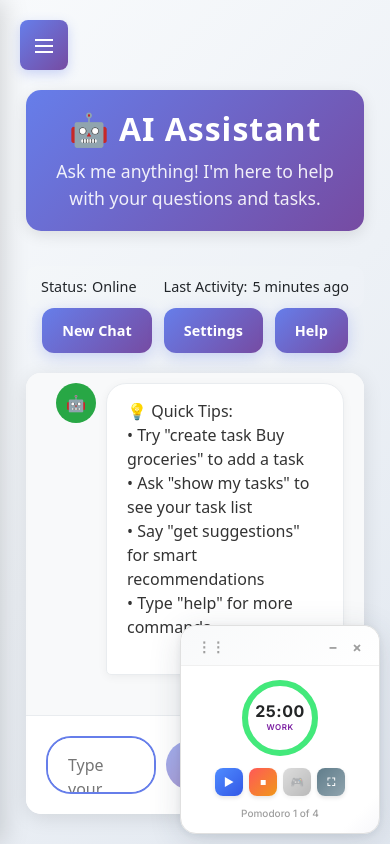
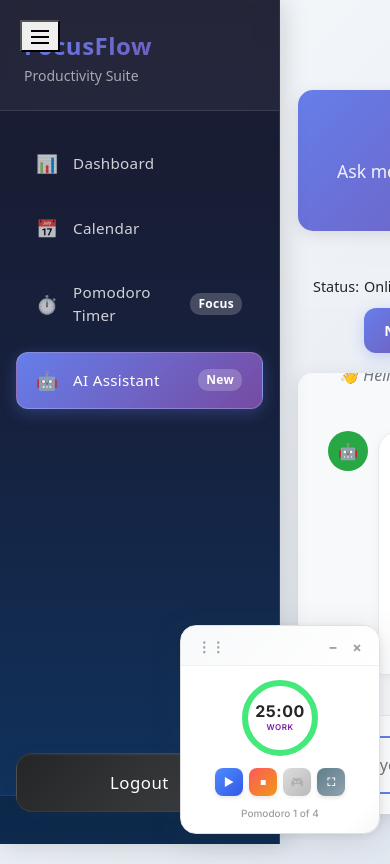
Before and after one commit to tmit00/AT3-Web-Application, a Flask app: page /chatbot in a window 390 px wide. Run offline with Flask 3, Linux system fonts and the light colour scheme; the visitor is signed in with stand-in values (Sample User, id 1); parts of the project's set-up code (start-up, migrations or seed data) failed here and were passed over.

Commit message:
Fixed css issues with the padding on dashboard and adjusted the logout button.

```diff
--- a/static/css/base.css
+++ b/static/css/base.css
@@ -165,379 +165,46 @@
 }
 
 .logout-button {
-    background: linear-gradient(135deg, #ff6b6b 0%, #ee5a52 100%);
+    background: linear-gradient(135deg, #232526 0%, #414345 100%);
     color: #fff;
     text-decoration: none;
     display: flex;
     align-items: center;
     justify-content: center;
-    gap: 12px;
-    border-radius: 12px;
-    padding: 16px 20px;
-    font-weight: 600;
-    font-size: 0.95rem;
-    transition: all 0.3s cubic-bezier(0.4, 0, 0.2, 1);
-    box-shadow: 0 4px 12px rgba(255, 107, 107, 0.2);
-    border: 1px solid rgba(255,255,255,0.1);
+    gap: 10px;
+    border-radius: 16px;
+    padding: 16px 0;
+    width: 100%;
+    font-weight: 500;
+    font-size: 1.05rem;
+    letter-spacing: 0.03em;
+    transition: background 0.25s cubic-bezier(0.4,0,0.2,1), color 0.2s, box-shadow 0.2s, border 0.2s;
+    box-shadow: 0 2px 12px rgba(44,62,80,0.13), 0 1.5px 0.5px rgba(255,255,255,0.04) inset;
+    border: 1.5px solid rgba(255,255,255,0.08);
+    margin: 0;
     position: relative;
     overflow: hidden;
 }
 
-.logout-button::before {
+.logout-button::after {
     content: '';
     position: absolute;
-    top: 0;
-    left: -100%;
-    width: 100%;
-    height: 100%;
-    background: linear-gradient(90deg, transparent, rgba(255,255,255,0.2), transparent);
-    transition: left 0.5s ease;
+    inset: 0;
+    border-radius: 16px;
+    border: 2px solid transparent;
+    transition: border 0.25s cubic-bezier(0.4,0,0.2,1);
+    pointer-events: none;
 }
 
 .logout-button:hover {
-    background: linear-gradient(135deg, #ee5a52 0%, #ff6b6b 100%);
+    background: linear-gradient(135deg, #232526 0%, #232526 60%, #667eea 100%);
     color: #fff;
-    transform: translateY(-2px);
-    box-shadow: 0 8px 24px rgba(255, 107, 107, 0.3);
-}
-
-.logout-button:hover::before {
-    left: 100%;
-}
-
-.logout-icon {
-    width: 18px;
-    height: 18px;
-    display: flex;
-    align-items: center;
-    justify-content: center;
-    font-size: 1rem;
-}
-
-/* Sidebar scrollbar */
-.sidebar::-webkit-scrollbar {
-    width: 6px;
-}
-
-.sidebar::-webkit-scrollbar-track {
-    background: rgba(255,255,255,0.05);
-}
-
-.sidebar::-webkit-scrollbar-thumb {
-    background: rgba(255,255,255,0.2);
-    border-radius: 3px;
-}
-
-.sidebar::-webkit-scrollbar-thumb:hover {
-    background: rgba(255,255,255,0.3);
-}
-
-/* Update main content margin for new sidebar width */
-.main-content {
-    margin-left: 280px;
-}
-
-/* Mobile responsive sidebar */
-@media (max-width: 768px) {
-    .sidebar {
-        transform: translateX(-100%);
-        transition: transform 0.3s cubic-bezier(0.4, 0, 0.2, 1);
-        width: 300px;
-    }
-
-    .sidebar.open {
-        transform: translateX(0);
-    }
-
-    .main-content {
-        margin-left: 0;
-        padding-top: 80px;
-    }
-
-    .mobile-menu-toggle {
-        display: block;
-        background: linear-gradient(135deg, #667eea 0%, #764ba2 100%);
-        border: 1px solid rgba(255,255,255,0.2);
-        box-shadow: 0 4px 16px rgba(102, 126, 234, 0.3);
-    }
-
-    .mobile-menu-toggle:hover {
-        transform: translateY(-2px);
-        box-shadow: 0 6px 20px rgba(102, 126, 234, 0.4);
-    }
-}
-
-/* Sidebar overlay for mobile */
-.sidebar-overlay {
-    position: fixed;
-    top: 0;
-    left: 0;
-    width: 100%;
-    height: 100%;
-    background: rgba(0,0,0,0.5);
-    z-index: 999;
-    opacity: 0;
-    visibility: hidden;
-    transition: all 0.3s ease;
-}
-
-.sidebar-overlay.active {
-    opacity: 1;
-    visibility: visible;
-}
-
-.main-content {
-    flex: 1;
-    padding: 40px 32px;
-    position: relative;
-    min-height: 100vh;
-    margin-left: 250px;
-    overflow-y: auto;
-    max-height: 100vh;
-}
-
-/* Mobile menu toggle button */
-.mobile-menu-toggle {
-    display: none;
-    position: fixed;
-    top: 20px;
-    left: 20px;
-    z-index: 1001;
-    background: linear-gradient(135deg, #667eea 0%, #764ba2 100%);
-    color: white;
-    border: none;
-    border-radius: 8px;
-    padding: 12px;
-    cursor: pointer;
-    box-shadow: 0 4px 12px rgba(102, 126, 234, 0.3);
-    transition: all 0.2s ease;
-}
-
-.mobile-menu-toggle:hover {
-    transform: translateY(-2px);
-    box-shadow: 0 6px 16px rgba(102, 126, 234, 0.4);
-}
-
-h1 {
-    text-align: center;
-    color: #232526;
-    font-size: 2.2rem;
-    font-weight: 700;
-    margin-bottom: 32px;
-    letter-spacing: 1px;
-}
-
-.profile-btn {
-    position: absolute;
-    right: 20px;
-    top: 20px;
-    width: 50px;
-    height: 50px;
-    background-color: #9c27b0; /* Purple background */
-    color: #fff;
-    border: none;
-    border-radius: 50%;
-    cursor: pointer;
-    text-align: center;
-    display: flex;
-    justify-content: center;
-    align-items: center;
-    font-size: 24px;
-    line-height: 1;
-    font-weight: 600;
-}
-
-.profile-btn:hover {
-    background-color: #7b1fa2; /* Darker purple background */
-}
-
-.profile-container {
-    background-color: #fff;
-    padding: 20px;
-    border-radius: 10px;
-    box-shadow: 0 0 10px rgba(0, 0, 0, 0.1);
-    width: 270px;
-    display: none;
-    position: absolute;
-    top: 80px;
-    right: 20px;
-}
-
-.profile-info {
-    margin-bottom: 15px;
-}
-
-.profile-info label {
-    display: block;
-    margin-bottom: 5px;
-    color: #666;
-}
-
-.profile-info input {
-    width: calc(100% - 22px);
-    padding: 8px 10px;
-    margin-bottom: 5px;
-    border: 1px solid #ccc;
-    border-radius: 5px;
-}
-
-.container {
-    max-width: 900px;
-    margin: 0 auto;
-    background: #fff;
-    padding: 32px 36px;
-    border-radius: 16px;
-    box-shadow: 0 4px 32px rgba(44,62,80,0.08);
-}
-
-table {
-    width: 100%;
-    border-collapse: separate;
-    border-spacing: 0;
-    margin-bottom: 24px;
-    background: #fff;
-    border-radius: 12px;
-    overflow: hidden;
-    box-shadow: 0 2px 12px rgba(44,62,80,0.04);
-}
-
-th, td {
-    padding: 16px 14px;
-    text-align: left;
-}
-
-th {
-    background: #f7f7fa;
-    font-weight: 600;
-    color: #232526;
-    border-bottom: 2px solid #e0e0e0;
-}
-
-td {
-    border-bottom: 1px solid #f0f0f0;
-    font-size: 1rem;
-}
-
-.complete {
-    color: #27ae60;
-    font-weight: 600;
-}
-
-.incomplete {
-    color: #e67e22;
-    font-weight: 600;
-}
-
-.overdue {
-    color: #e74c3c;
-    font-weight: 600;
-}
-
-.not-overdue {
-    color: #27ae60;
-    font-weight: 600;
-}
-
-.button-group {
-    display: flex;
-    gap: 16px;
-    margin-bottom: 28px;
-    justify-content: flex-end;
-}
-
-.button-group a {
-    padding: 12px 24px;
-    color: #fff;
-    text-align: center;
-    text-decoration: none;
-    border-radius: 8px;
-    font-size: 1rem;
-    font-weight: 600;
-    box-shadow: 0 2px 8px rgba(44,62,80,0.08);
-    transition: background 0.2s, box-shadow 0.2s;
-    border: none;
-    outline: none;
-    cursor: pointer;
-}
-
-.button-group a:last-child {
-    margin-right: 0;
-}
-
-.add-task-button {
-    background: linear-gradient(135deg, #43e97b 0%, #38f9d7 100%);
-}
-
-.add-task-button:hover {
-    background: linear-gradient(135deg, #38f9d7 0%, #43e97b 100%);
-    box-shadow: 0 4px 16px rgba(67,233,123,0.12);
-}
-
-.mark-complete-button,
-.mark-incomplete-button,
-.delete-task-button {
-    padding: 12px 24px;
-    color: #fff;
-    text-align: center;
-    text-decoration: none;
-    border-radius: 8px;
-    font-size: 1rem;
-    font-weight: 600;
-    box-shadow: 0 2px 8px rgba(44,62,80,0.08);
-    transition: background 0.2s, box-shadow 0.2s;
-    border: none;
-    outline: none;
-    cursor: pointer;
-    display: inline-block;
-}
-
-.mark-complete-button {
-    background: linear-gradient(135deg, #4f8cff 0%, #3358e6 100%);
-}
-
-.mark-complete-button:hover {
-    background: linear-gradient(135deg, #3358e6 0%, #4f8cff 100%);
-    box-shadow: 0 4px 16px rgba(79,140,255,0.12);
-}
-
-.mark-incomplete-button {
-    background: linear-gradient(135deg, #bdbdbd 0%, #757575 100%);
-}
-
-.mark-incomplete-button:hover {
-    background: linear-gradient(135deg, #757575 0%, #bdbdbd 100%);
-    box-shadow: 0 4px 16px rgba(189,189,189,0.12);
-}
-
-.delete-task-button {
-    background: linear-gradient(135deg, #ff5858 0%, #f09819 100%);
-}
-
-.delete-task-button:hover {
-    background: linear-gradient(135deg, #f09819 0%, #ff5858 100%);
-    box-shadow: 0 4px 16px rgba(255,88,88,0.12);
-}
-
-.logout-button {
-    background: linear-gradient(135deg, #f7971e 0%, #ffd200 100%);
-    color: #232526;
-    text-decoration: none;
-    display: block;
-    text-align: center;
-    border-radius: 8px;
-    padding: 12px 0;
-    margin-top: 24px;
-    margin-left: 0;
-    margin-right: 0;
-    font-weight: 700;
-    font-size: 1rem;
-    transition: background 0.2s, color 0.2s;
-    box-shadow: 0 2px 8px rgba(247,151,30,0.08);
-}
-
-.logout-button:hover {
-    background: linear-gradient(135deg, #ffd200 0%, #f7971e 100%);
-    color: #fff;
+    box-shadow: 0 6px 24px rgba(44,62,80,0.18), 0 2px 0.5px rgba(102,126,234,0.10) inset;
+    border: 1.5px solid #667eea;
+}
+
+.logout-button:hover::after {
+    border: 2px solid #667eea;
 }
 
 .sidebar .logout-container {
@@ -1321,13 +988,27 @@
   }
 
 /* Dashboard Styles */
+.main-content {
+    flex: 1;
+    padding: 48px 32px 40px 32px !important;
+    position: relative;
+    min-height: 100vh;
+    margin-left: 280px;
+    overflow-y: auto;
+    max-width: 100vw;
+    display: flex;
+    flex-direction: column;
+    align-items: stretch;
+}
+
 .dashboard-container {
     max-width: 1200px;
     margin: 0 auto;
+    width: 100%;
     padding: 2rem;
-  width: 100%;
     min-height: calc(100vh - 80px);
     overflow-y: visible;
+    box-sizing: border-box;
 }
 
 .dashboard-header {
@@ -1707,28 +1388,13 @@
 
 /* Responsive Design for Dashboard */
 @media (max-width: 768px) {
+    .main-content {
+        padding: 80px 8px 20px 8px !important;
+    }
     .dashboard-container {
         padding: 1rem;
         margin-left: 0;
-  }
-
-  .main-content {
-    margin-left: 0;
-    padding: 20px 16px;
-    padding-top: 80px; /* Make room for mobile menu button */
-  }
-
-  .mobile-menu-toggle {
-    display: block;
-  }
-
-  .sidebar {
-    transform: translateX(-100%);
-    transition: transform 0.3s ease;
-  }
-
-  .sidebar.open {
-    transform: translateX(0);
+        width: 100%;
     }
 
     .dashboard-header {
@@ -2115,3 +1781,26 @@
         max-width: 85%;
     }
 }
+
+#mobile-menu-toggle {
+    display: none;
+}
+
+@media (max-width: 768px) {
+    #mobile-menu-toggle {
+        display: block;
+        position: fixed;
+        top: 20px;
+        left: 20px;
+        z-index: 1001;
+    }
+    .main-content {
+        padding-top: 80px;
+    }
+}
+
+@media (min-width: 769px) {
+    .main-content {
+        padding-top: 0;
+    }
+}
```
Lines whose indentation alone changed are shown as unchanged.
